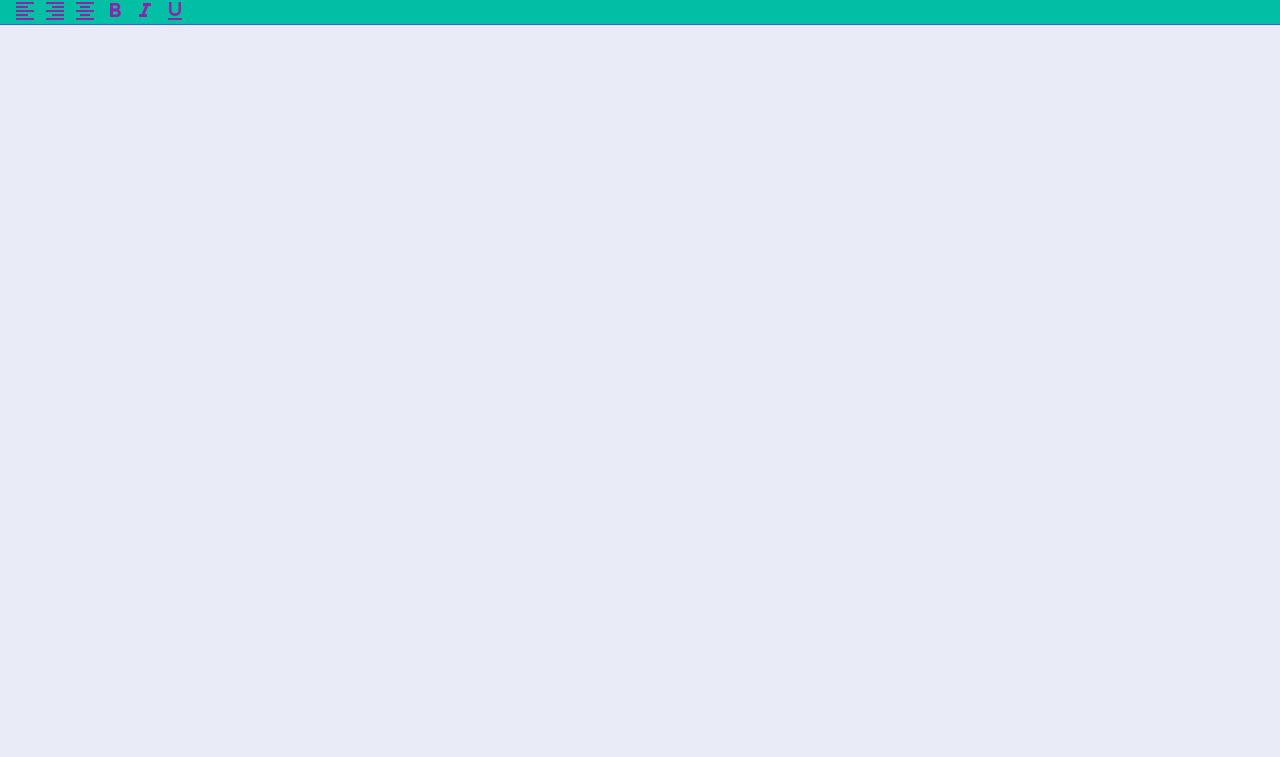
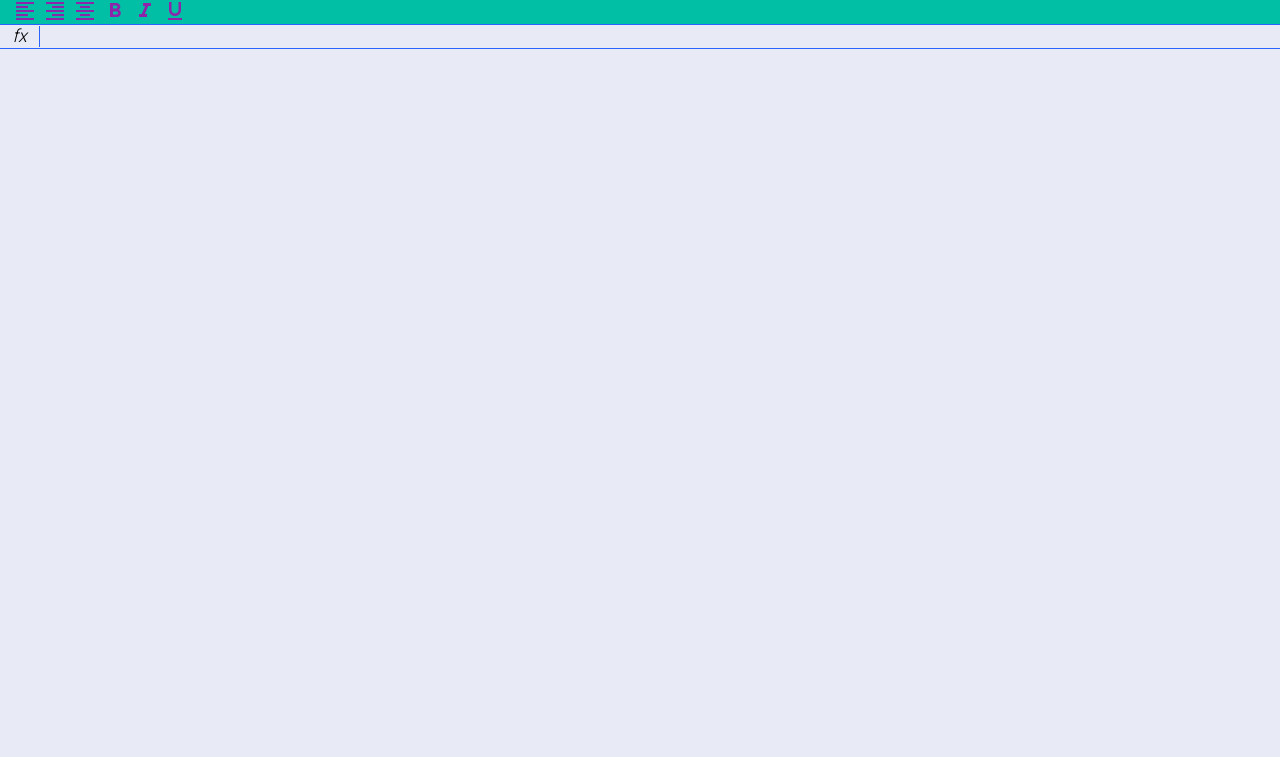
Before and after one commit to ageevweb/excel-spa-framework, a website built with webpack: page src/index.pug in a window 1280 px wide. Shown: the part 43-800 px from the top of the page. Built offline with nearby package versions, Linux system fonts and the light colour scheme.

Commit message:
scss for formula

```diff
--- a/src/index.pug
+++ b/src/index.pug
@@ -30,5 +30,8 @@ html(lang="en")
             .material-icons format_italic
           .button
             .material-icons format_underline
+
         .excel__formula
+          .info fx
+          .input(contenteditable spellcheck="false")
         .excel__table
--- a/src/scss/_variables.scss
+++ b/src/scss/_variables.scss
@@ -1,3 +1,5 @@
 $header-height: 34px;
 $toolbar-height: 34px;
+$formula-height: 24px;
 $border-color: #2962FF;
+$info-cell-width: 40px;
--- a/src/scss/formula.scss
+++ b/src/scss/formula.scss
@@ -1,2 +1,30 @@
 @import 'variables';
 @import 'mixins';
+
+.excel__formula {
+  position: absolute;
+  left: 0;
+  right: 0;
+  top: $toolbar-height + $header-height;
+  height: $formula-height;
+  display: flex;
+  align-items: center;
+  border-bottom: 1px solid $border-color;
+
+  .info {
+    font-size: 18px;
+    text-align: center;
+    font-style: italic;
+    border-right: 1px solid $border-color;
+    min-width: $info-cell-width;
+  }
+
+  .input {
+    padding: 4px;
+    font-size: 12px;
+    outline: none;
+    width: 100%;
+    height: 100%;
+
+  }
+}
```
